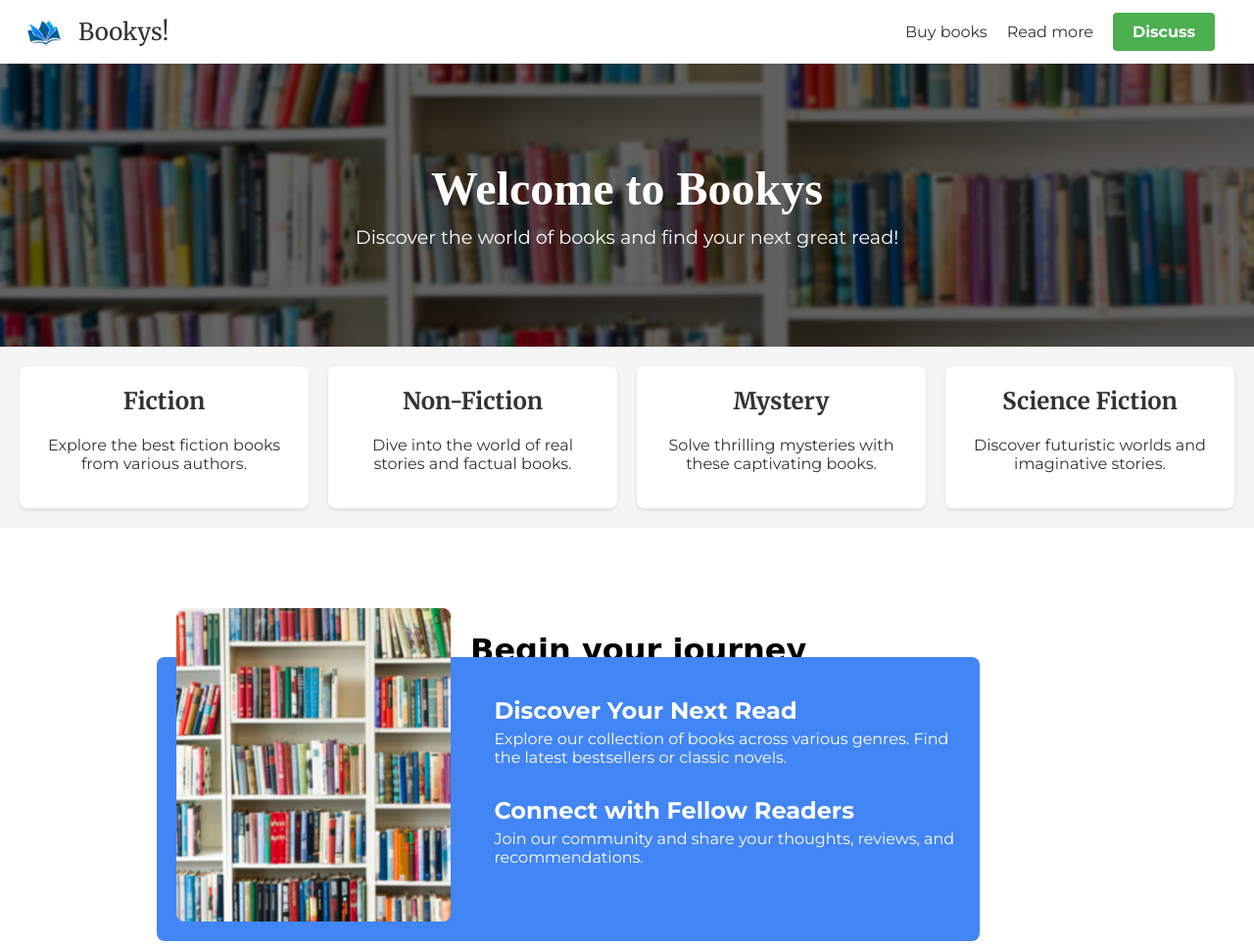
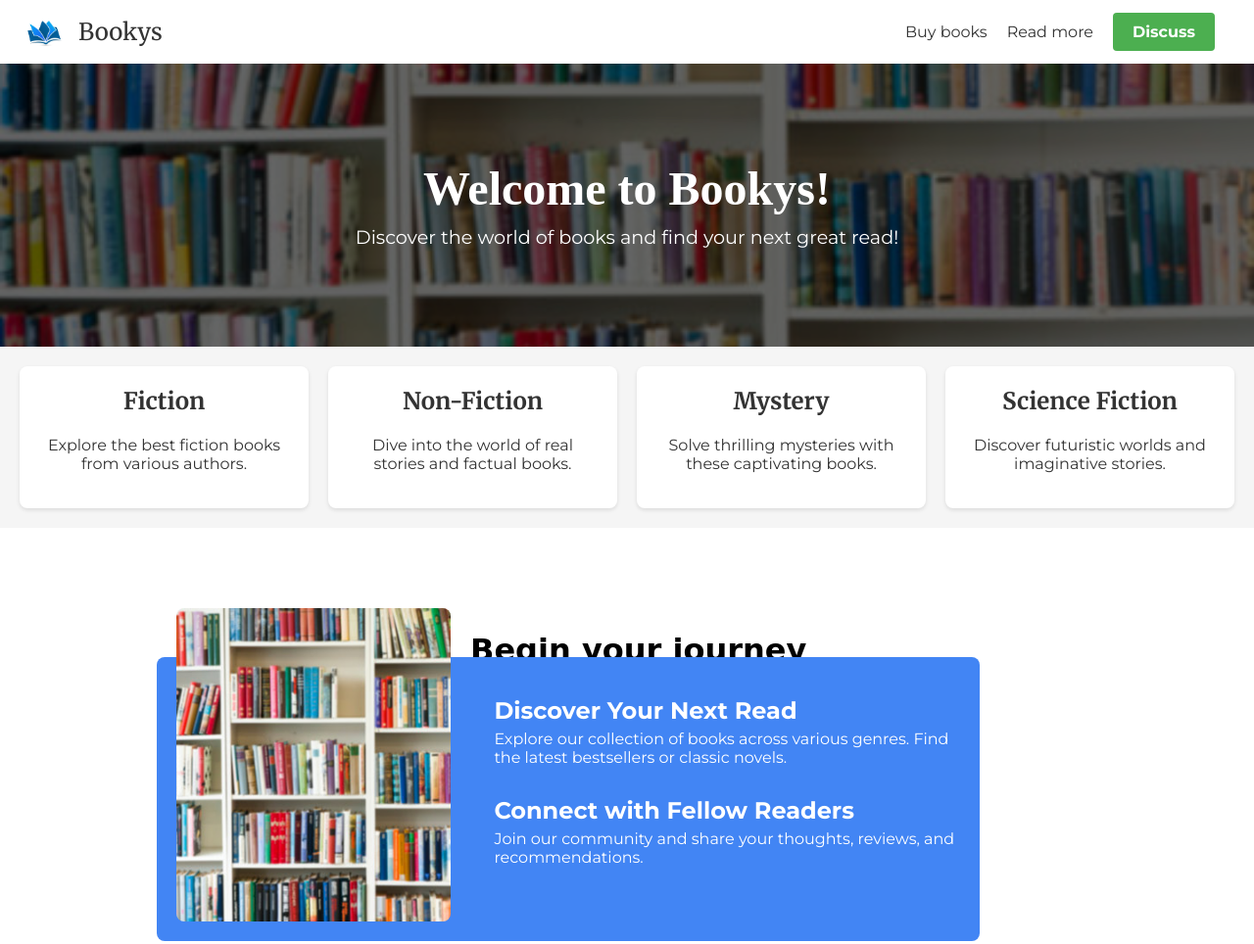
Before and after one commit to jpettingill14/test-website, a plain HTML site: page boooks.html in a window 1280 px wide. Shown: the top 964 px of the page at 98% size. Drawn offline with Linux system fonts and the light colour scheme; a web font is replaced by a local one.

Commit message:
Removed exclamation from nav and added to hero

```diff
--- a/boooks.html
+++ b/boooks.html
@@ -13,7 +13,7 @@
         <div class="nav-container">
             <div class="logo-container">
                 <img src="images/logo.jpg" alt="Logo" class="logo">
-                <span class="company-name">Bookys!</span>
+                <span class="company-name">Bookys</span>
             </div>
             <nav class="nav-links">
                 <div class="dropdown">
@@ -39,7 +39,7 @@
    <header class="hero">
         <div class="hero-content">
             <div class="hero-text">
-                <h1>Welcome to Bookys</h1>
+                <h1>Welcome to Bookys!</h1>
                 <p>Discover the world of books and find your next great read!</p>
             </div>
         </div>
```
